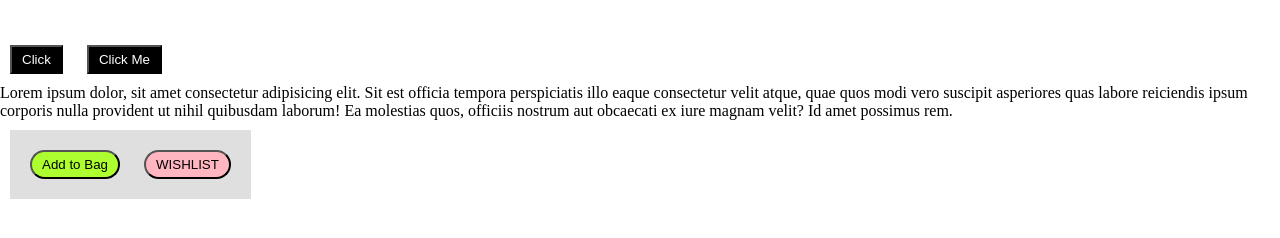
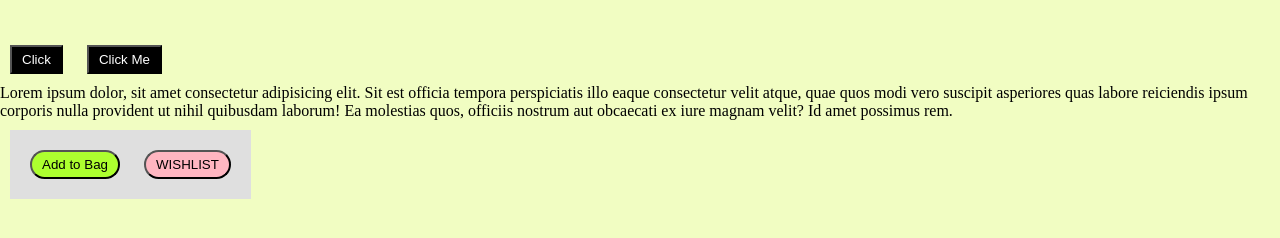
Before and after one commit to solverharsh/Javascript_Concepts, a plain HTML site: page 01_basic_JS_Snippets/practice/index.html in a window 1280 px wide. Shown: the part 60-298 px from the top of the page. Drawn offline with Linux system fonts and the light colour scheme.

Commit message:
made changes in index.css of practice

```diff
--- a/01_basic_JS_Snippets/practice/index.css
+++ b/01_basic_JS_Snippets/practice/index.css
@@ -1,6 +1,7 @@
 *{
     margin: 0;
     padding: 0;
+    background-color: rgb(241, 253, 194);
 }
 .btn{
     background-color: black;
```
